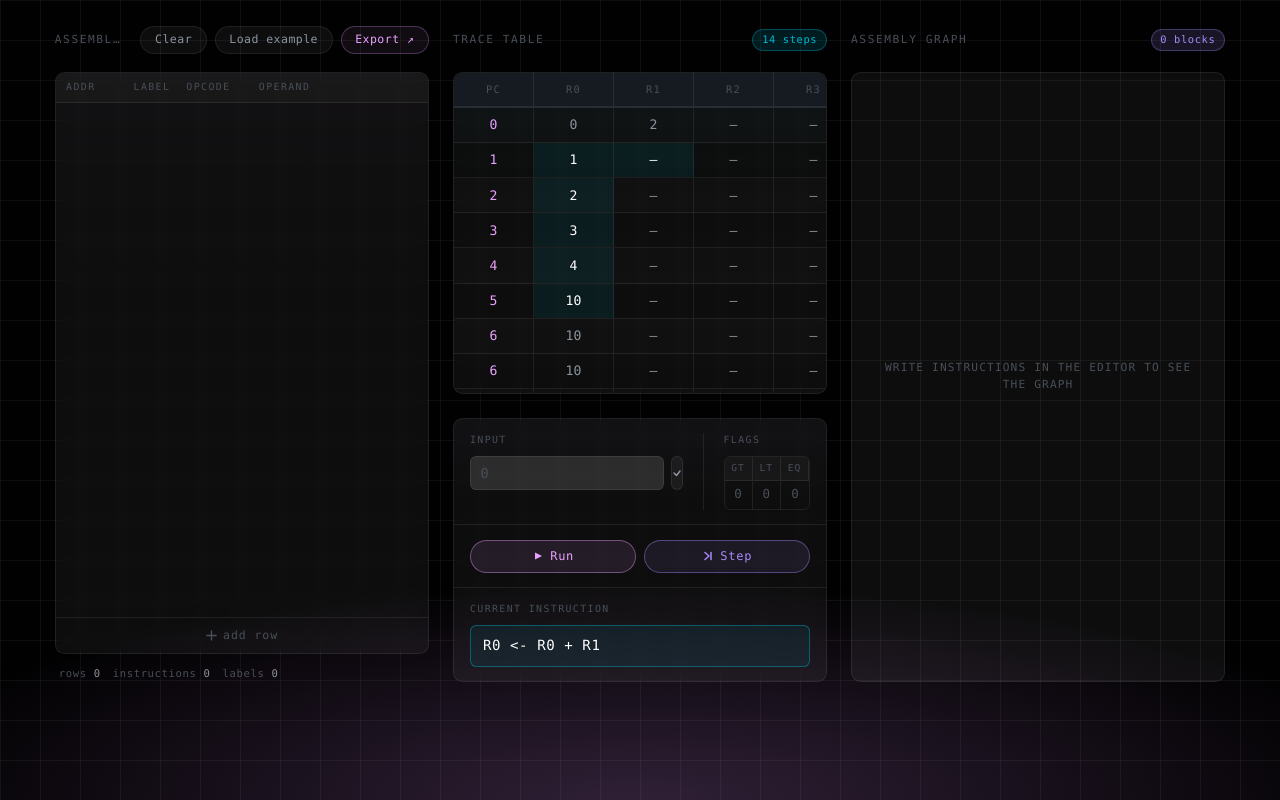
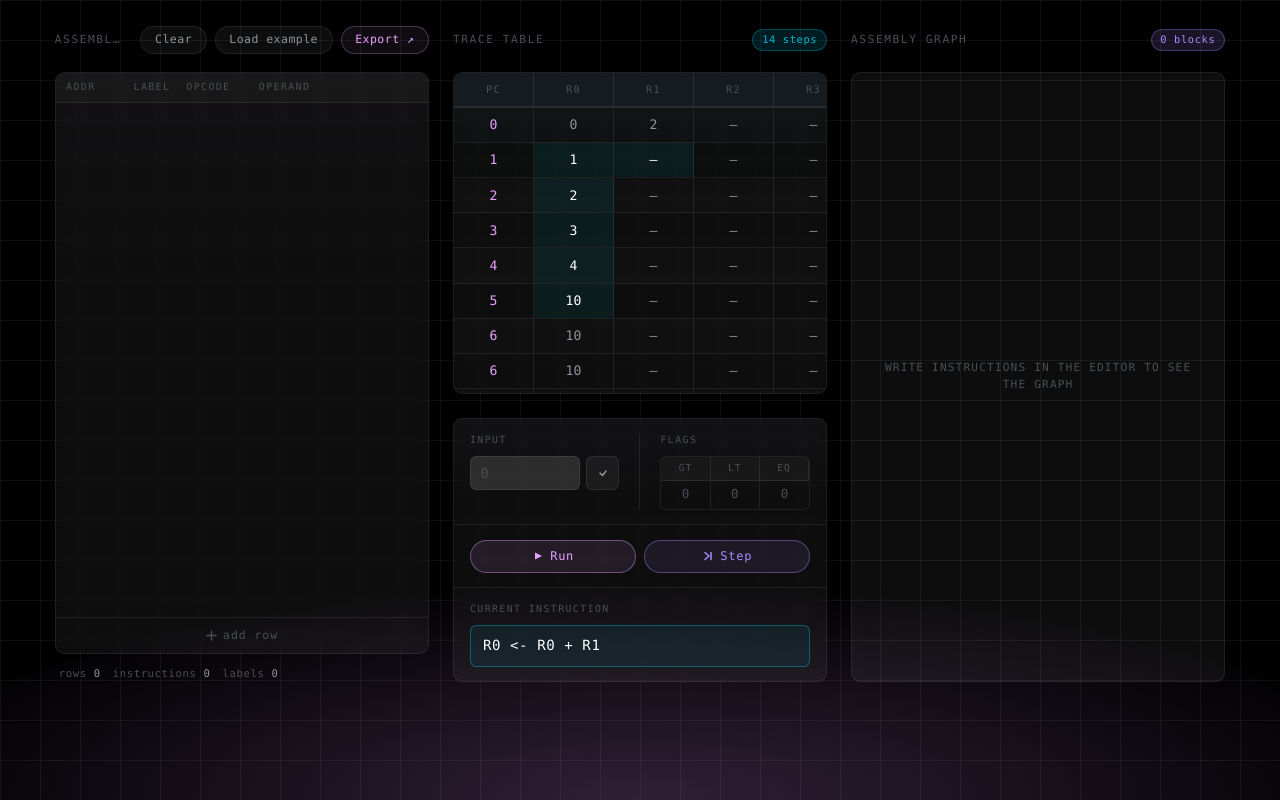
Before and after one commit to DiamondPie/assembly-sim, a Next.js app: page / in a window 1280 px wide. Built offline with nearby package versions, Linux system fonts and the light colour scheme.

Commit message:
Update SimControls styles

```diff
--- a/app/components/SimControls.module.css
+++ b/app/components/SimControls.module.css
@@ -78,6 +78,9 @@
 .topRow .section {
   flex: 1;
 }
+.topRow .section:first-child {
+  min-width: 0;
+}
 
 /* ── Number input ─────────────────────────────────────────────────────────── */
 .inputRow {
@@ -88,7 +91,8 @@
 
 .numInput {
   flex: 1;
-  min-width: 0;
+  flex-shrink: 1;
+  min-width: 60px;
   background: var(--content-2, #ffffff1f);
   border: 1px solid var(--border-color-1, #ffffff14);
   border-radius: 0.4rem;
@@ -114,7 +118,8 @@
 
 .confirmBtn {
   aspect-ratio: 1 / 1;
-  width: auto; height: auto;
+  min-width: 33px;
+  height: auto;
   display: flex;
   align-items: center;
   justify-content: center;
```
